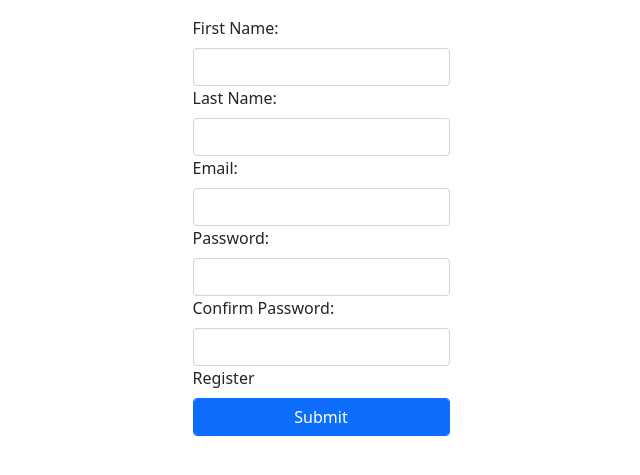
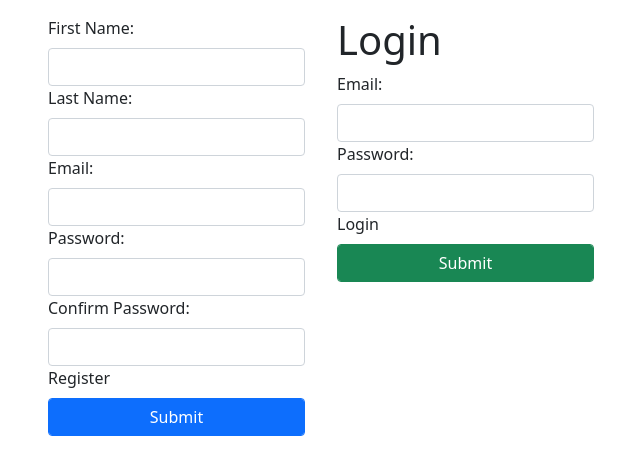
Before and after one commit to DouglasH9/possible_meatball_meter, a Flask app: page / in a window 1280 px wide. Shown: the top 475 px of the page, without its empty margins (319-959 px from the left). Run offline with Flask 2, Linux system fonts and the light colour scheme.

Commit message:
html login reg done

```diff
--- a/flask_app/templates/login_reg.html
+++ b/flask_app/templates/login_reg.html
@@ -25,6 +25,24 @@
                 <input class="btn btn-primary form-control" name="submit_reg" type="submit">
             </form>
         </div>
+        <div class="m-3" id="login">
+            <h1>Login</h1>
+            <form action="/login" method="POST">
+                <label class="form-label" for="email_log">Email:</label>
+                <input class="form-control" type="text" name="email_log" id="email_log" >
+                <label class="form-label" for="pass_log">Password:</label>
+                <input class="form-control" type="password" name="pass_log" id="pass_log" >
+                <label class="form-label" for="login">Login</label>
+                <input class="btn btn-success form-control" type="submit" name="login" id="login">
+            </form>
+        </div>
     </div>
+    {% with messages = get_flashed_messages() %}
+        {% if messages %}
+            {% for message in messages %}
+            <h2 style="text-align: center;">{{message}}</h2>
+            {% endfor %}
+        {% endif %}
+    {% endwith %}
 </body>
 </html>
```
